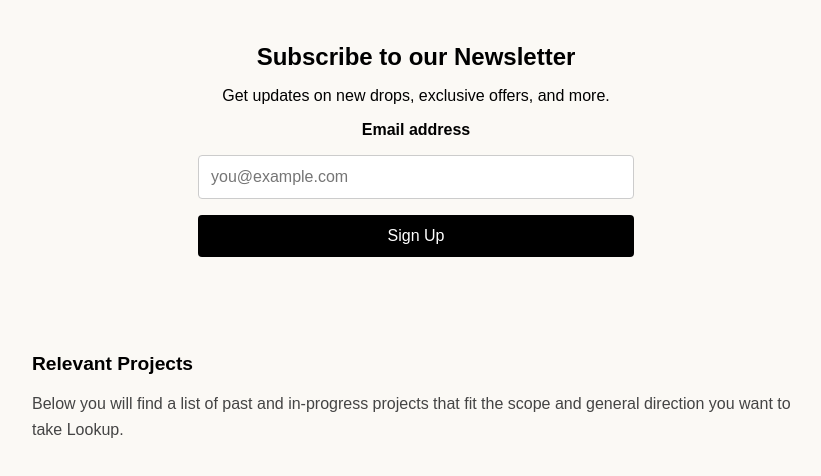
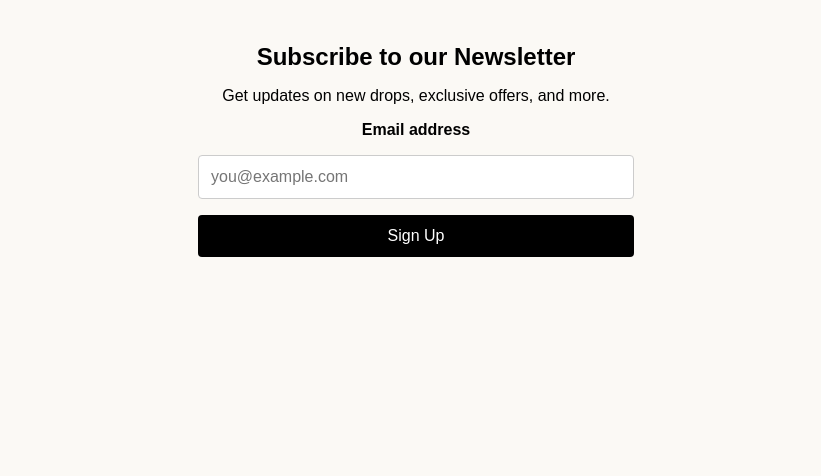
Before and after one commit to danielde666/AIwrap, a plain HTML site: page index.html in a window 1280 px wide. Shown: the part 670-1146 px from the top of the page, without its empty margins (224-1045 px from the left). After the commit the page ends 1023 px from the top, so only its background shows below. Drawn offline with Linux system fonts and the light colour scheme; a web font is replaced by a local one.

Commit message:
Update index.html

```diff
--- a/index.html
+++ b/index.html
@@ -180,8 +180,6 @@
   </div>
 
   <div class="section">
-    <h2>Relevant Projects</h2>
-    <p>Below you will find a list of past and in-progress projects that fit the scope and general direction you want to take Lookup.</p>
   </div>
 
   <script>
```
